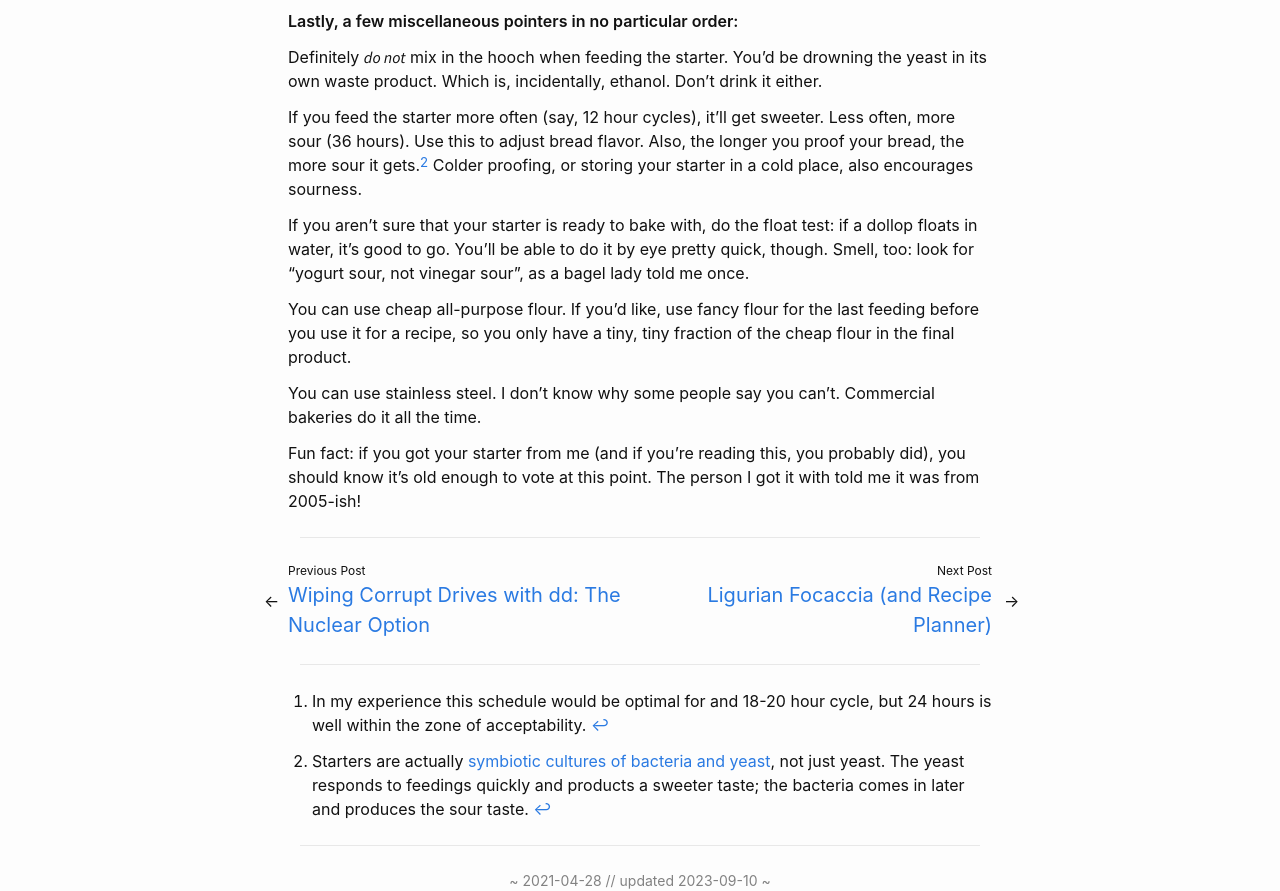
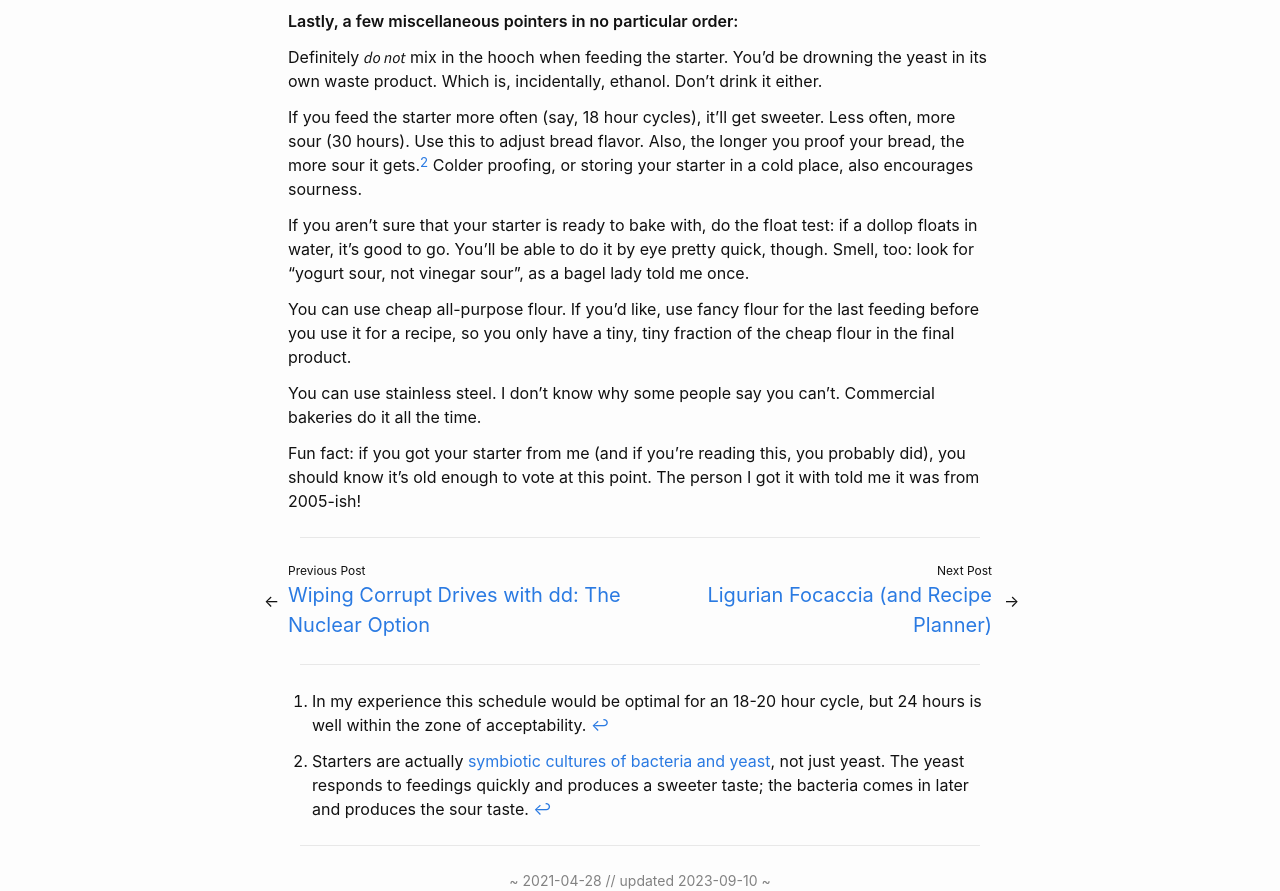
Before and after one commit to seansfkelley/seansfkelley.github.io, a Jekyll site: the page built from _posts/2021-04-28-sourdough-starter.md, in a window 1280 px wide and 1400 px high, scrolled down 426 px. Shown: the part 489-1380 px from the top of the window. Built offline with Jekyll 4.4.1, drawn with Linux system fonts in a browser that asks for light colours; some web fonts are replaced.

Commit message:
Typos and timing tweaks.

```diff
--- a/_posts/2021-04-28-sourdough-starter.md
+++ b/_posts/2021-04-28-sourdough-starter.md
@@ -39,7 +39,7 @@ Starters are very resilient. It should only take a couple days to get back to be
 
 Definitely _do not_ mix in the hooch when feeding the starter. You'd be drowning the yeast in its own waste product. Which is, incidentally, ethanol. Don't drink it either.
 
-If you feed the starter more often (say, 12 hour cycles), it'll get sweeter. Less often, more sour (36 hours). Use this to adjust bread flavor. Also, the longer you proof your bread, the more sour it gets.[^2] Colder proofing, or storing your starter in a cold place, also encourages sourness.
+If you feed the starter more often (say, 18 hour cycles), it'll get sweeter. Less often, more sour (30 hours). Use this to adjust bread flavor. Also, the longer you proof your bread, the more sour it gets.[^2] Colder proofing, or storing your starter in a cold place, also encourages sourness.
 
 If you aren't sure that your starter is ready to bake with, do the float test: if a dollop floats in water, it's good to go. You'll be able to do it by eye pretty quick, though. Smell, too: look for "yogurt sour, not vinegar sour", as a bagel lady told me once.
 
@@ -55,5 +55,5 @@ Fun fact: if you got your starter from me (and if you're reading this, you proba
 
 -------------------------------------------------------------------------------
 
-[^1]: In my experience this schedule would be optimal for and 18-20 hour cycle, but 24 hours is well within the zone of acceptability.
-[^2]: Starters are actually [symbiotic cultures of bacteria and yeast](https://en.wikipedia.org/wiki/SCOBY), not just yeast. The yeast responds to feedings quickly and products a sweeter taste; the bacteria comes in later and produces the sour taste.
+[^1]: In my experience this schedule would be optimal for an 18-20 hour cycle, but 24 hours is well within the zone of acceptability.
+[^2]: Starters are actually [symbiotic cultures of bacteria and yeast](https://en.wikipedia.org/wiki/SCOBY), not just yeast. The yeast responds to feedings quickly and produces a sweeter taste; the bacteria comes in later and produces the sour taste.
```
